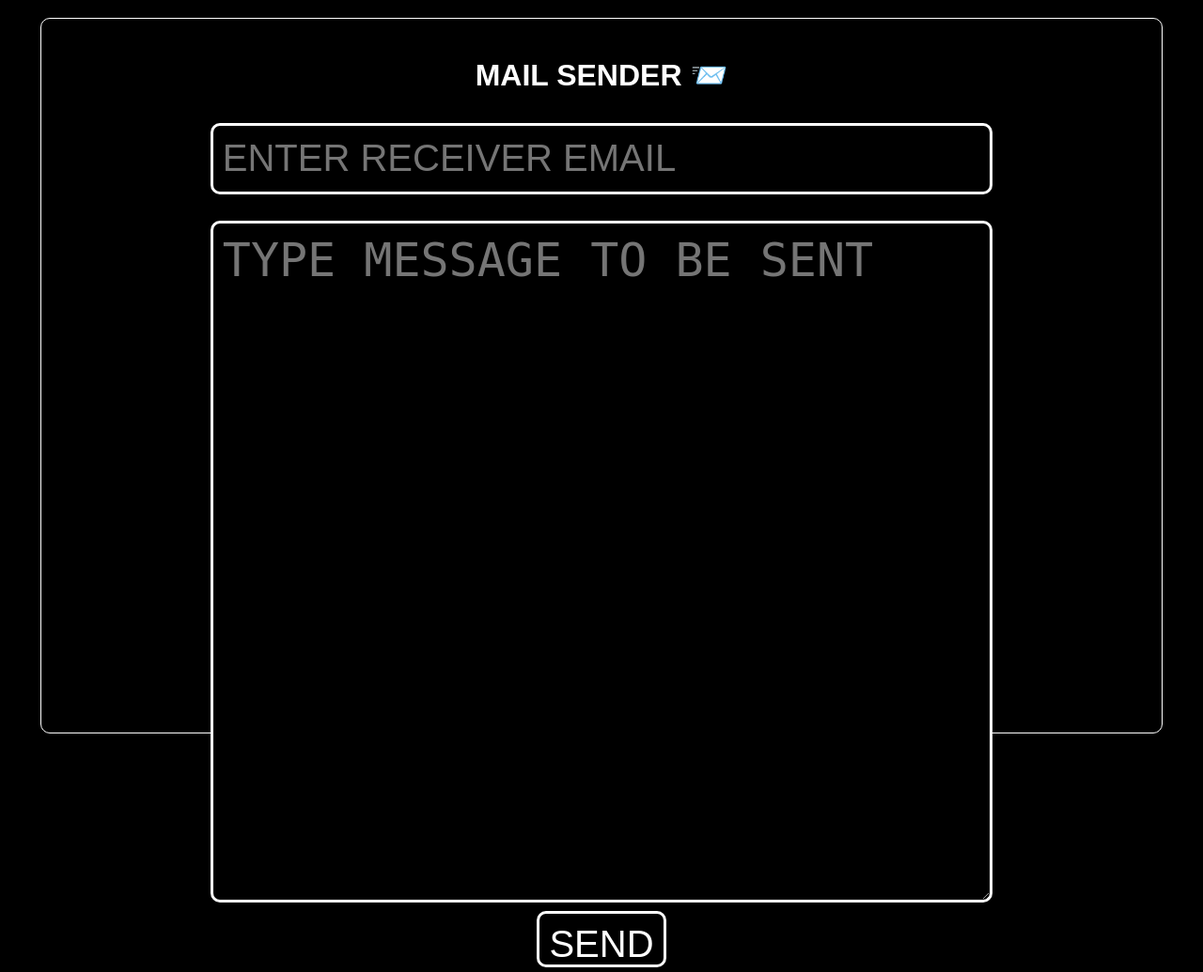
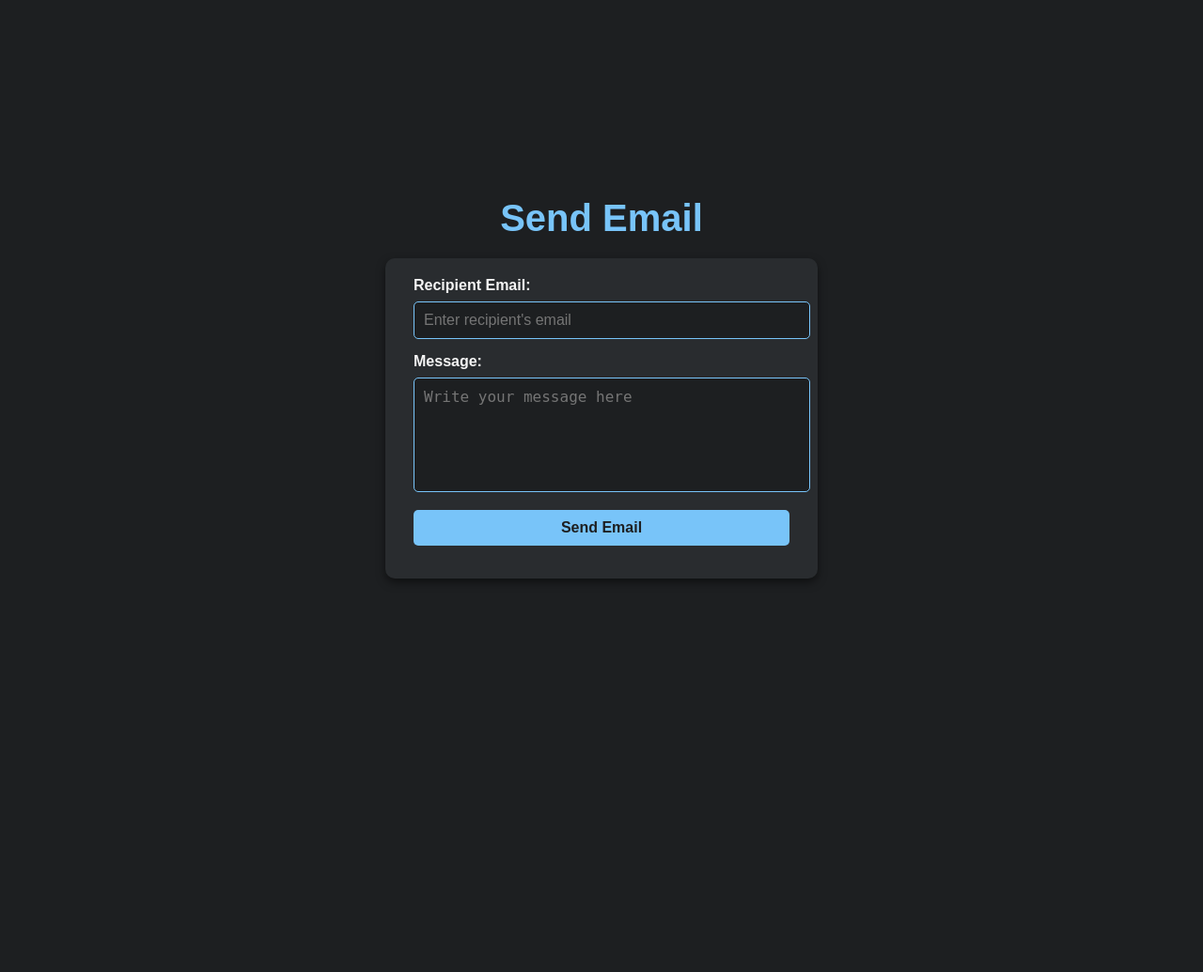
Before and after one commit to Sman12345678/Mail-Sender, a Flask app: page / in a window 1280 px wide. Shown: the whole page at 94% size. After the commit the page ends 617 px from the top, so only its background shows below. Run offline with Flask 3, Linux system fonts and the light colour scheme.

Commit message:
Update index.html

```diff
--- a/templates/index.html
+++ b/templates/index.html
@@ -1,79 +1,101 @@
 <!DOCTYPE html>
 <html lang="en">
 <head>
-  <meta http-equiv="CONTENT-TYPE" content="text/html; charset=UTF-8">
+    <meta charset="UTF-8">
     <meta name="viewport" content="width=device-width, initial-scale=1.0">
-  <title>MAIL SENDER</title>
+    <title>Send Email</title>
     <style>
+        /* General Styling */
         body {
+            background-color: #1d1f21;
+            color: #f5f5f5;
             font-family: Arial, sans-serif;
+            margin: 0;
+            padding: 0;
             display: flex;
+            flex-direction: column;
+            align-items: center;
             justify-content: center;
-      align-items: center;
             height: 100vh;
-      margin: 0;
-      background-color: #000000;
         }
-    #container {
-      border: solid 1px #fff;
+
+        h1 {
+            color: #78C4F9;
+            font-size: 2.5rem;
+            margin-bottom: 20px;
+        }
+
+        .form-container {
+            background-color: #292c2f;
+            padding: 20px 30px;
             border-radius: 10px;
-      width: 90%;
-      justify-content: center;
+            box-shadow: 0 4px 10px rgba(0, 0, 0, 0.5);
+            width: 100%;
+            max-width: 400px;
+        }
+
+        label {
+            display: block;
+            font-size: 1rem;
+            margin-bottom: 8px;
+            font-weight: bold;
+        }
+
+        input, textarea, button {
+            width: 100%;
+            font-size: 1rem;
+            margin-bottom: 15px;
+            padding: 10px;
+            border-radius: 5px;
+            border: none;
+        }
+
+        input, textarea {
+            background-color: #1d1f21;
+            color: #f5f5f5;
+            border: 1px solid #78C4F9;
+        }
+
+        textarea {
+            height: 100px;
+            resize: none;
+        }
+
+        button {
+            background-color: #78C4F9;
+            color: #1d1f21;
+            font-weight: bold;
+            cursor: pointer;
+            transition: background-color 0.3s ease;
+        }
+
+        button:hover {
+            background-color: #5aaee7;
+        }
+
+        .message {
+            margin-top: 15px;
+            font-size: 1rem;
             text-align: center;
-      height: 90%;
-      padding: 20px;
+            color: #78C4F9;
         }
-    #send {
-      color: #fff;
-      background-color: #000000;
-      margin: 10px;
-      border-radius: 10px;
-      height: 50px;
-      width: 70%;
-      padding: 10px;
-      border:solid 3px #fff;
-      font-size:40px;
-    }
-    #text {
-      width: 70%;
-      height: 700px;
-      border-radius: 10px;
-      color: orange;
-      font-size: 50px;
-      padding: 10px;
-      background-color:#000000;
-      border:solid 3px #fff;
-    }
-    #sub {
-      background-color: black;
-      color: #fff;
-      border-radius: 10px;
-      height: 60px;
-      width: fit-content;
-      font-size:40px;
-      margin: 5px;
-      padding: 10px;
-      border:solid 3px #fff;
-    }
-    #sub:hover {
-      color: #000000;
-      background-color: #fff;
-    }
-    h1 {
-      color: #fff;
-    }
+
+
     </style>
 </head>
 <body>
-  <form action="/send-mail" method="POST" id="container">
-    <h1>MAIL SENDER 📨</h1>
-    <input type="email" placeholder="ENTER RECEIVER EMAIL" name="receiver_email" id="send" required><br><br>
-    <textarea rows="5" placeholder="TYPE MESSAGE TO BE SENT" name="body" id="text" required></textarea><br>
-    <button type="submit" id="sub">SEND</button>
+    <h1>Send Email</h1>
+    <div class="form-container">
+        <form action="/send-email" method="post">
+            <label for="receiver_email">Recipient Email:</label>
+            <input type="email" id="receiver_email" name="receiver_email" placeholder="Enter recipient's email" required>
+
+            <label for="body">Message:</label>
+            <textarea id="body" name="body" placeholder="Write your message here" required></textarea>
+
+            <button type="submit">Send Email</button>
         </form>
-
-
-
+    </div>
 
 </body>
 </html>
```
Lines whose indentation alone changed are shown as unchanged.
